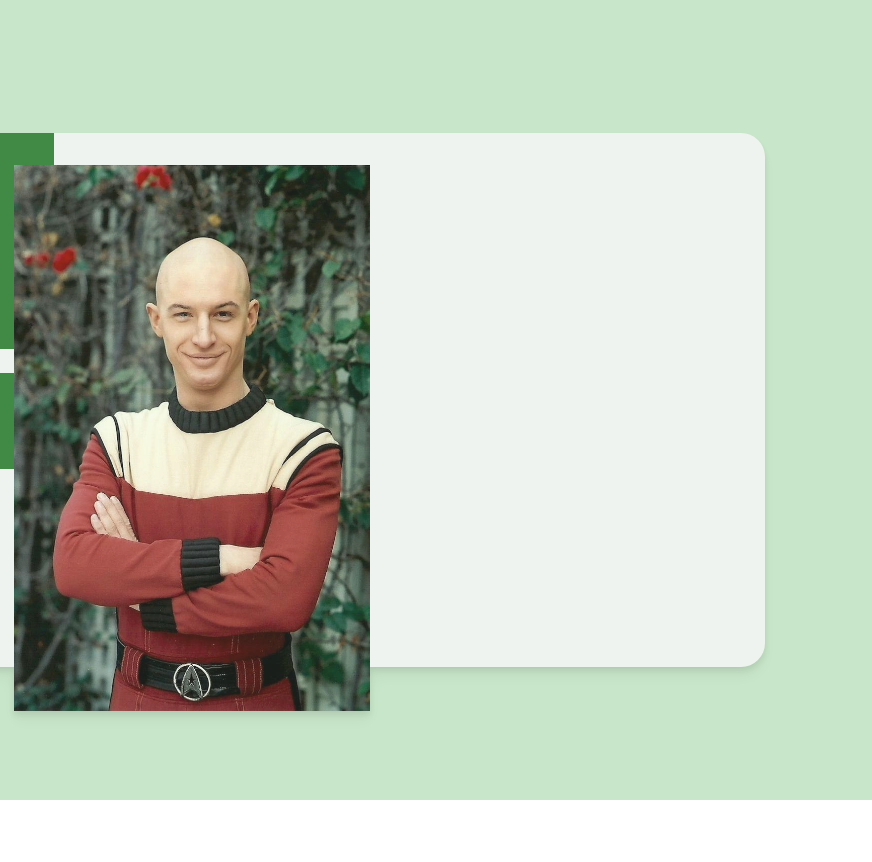
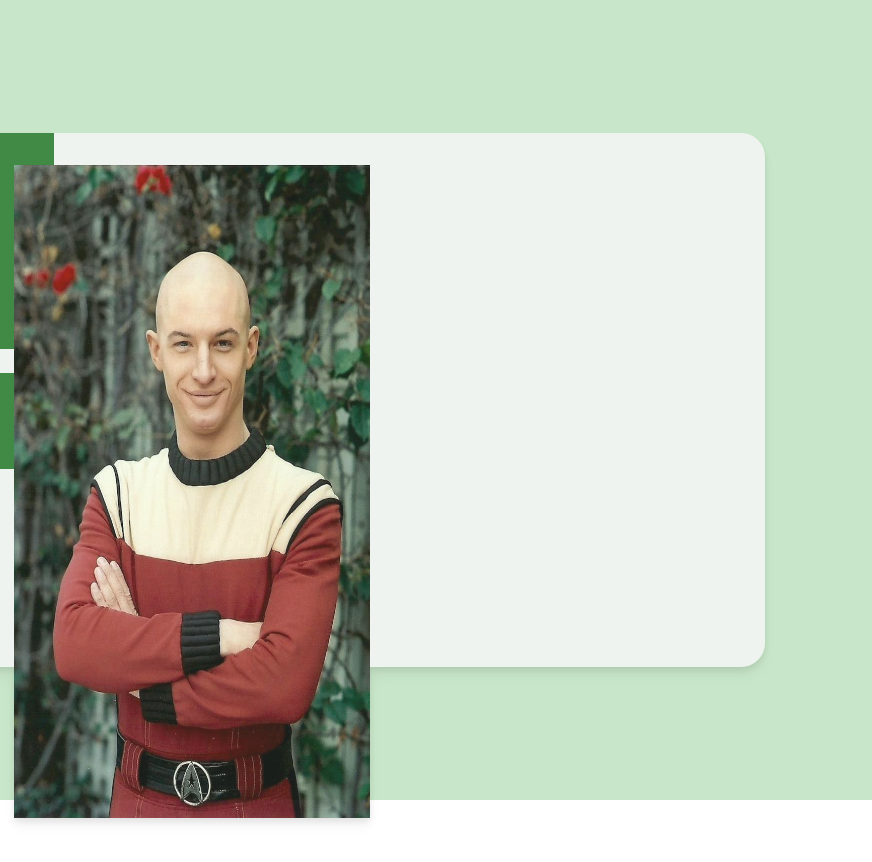
Before and after one commit to cnlawrence/big-dev-soon-business-card-freerun-en42ca, a website built with Vite: page index.html in a window 1280 px wide. Shown: the full height of the page, 408-1280 px from the left. Built offline with nearby package versions, Linux system fonts and the light colour scheme.

Commit message:
Fixing headshot styling for full screen

```diff
--- a/index.html
+++ b/index.html
@@ -50,9 +50,9 @@
             </div>
           </div>
         </div>
-        <div class="flex items-center relative">
+        <div class="flex justify-center relative">
           <img
-            class="absolute -left-10 top-8"
+            class="absolute -left-10 top-8 h-4/5"
             src="./assets/images/picard.jpg"
           />
         </div>
```
